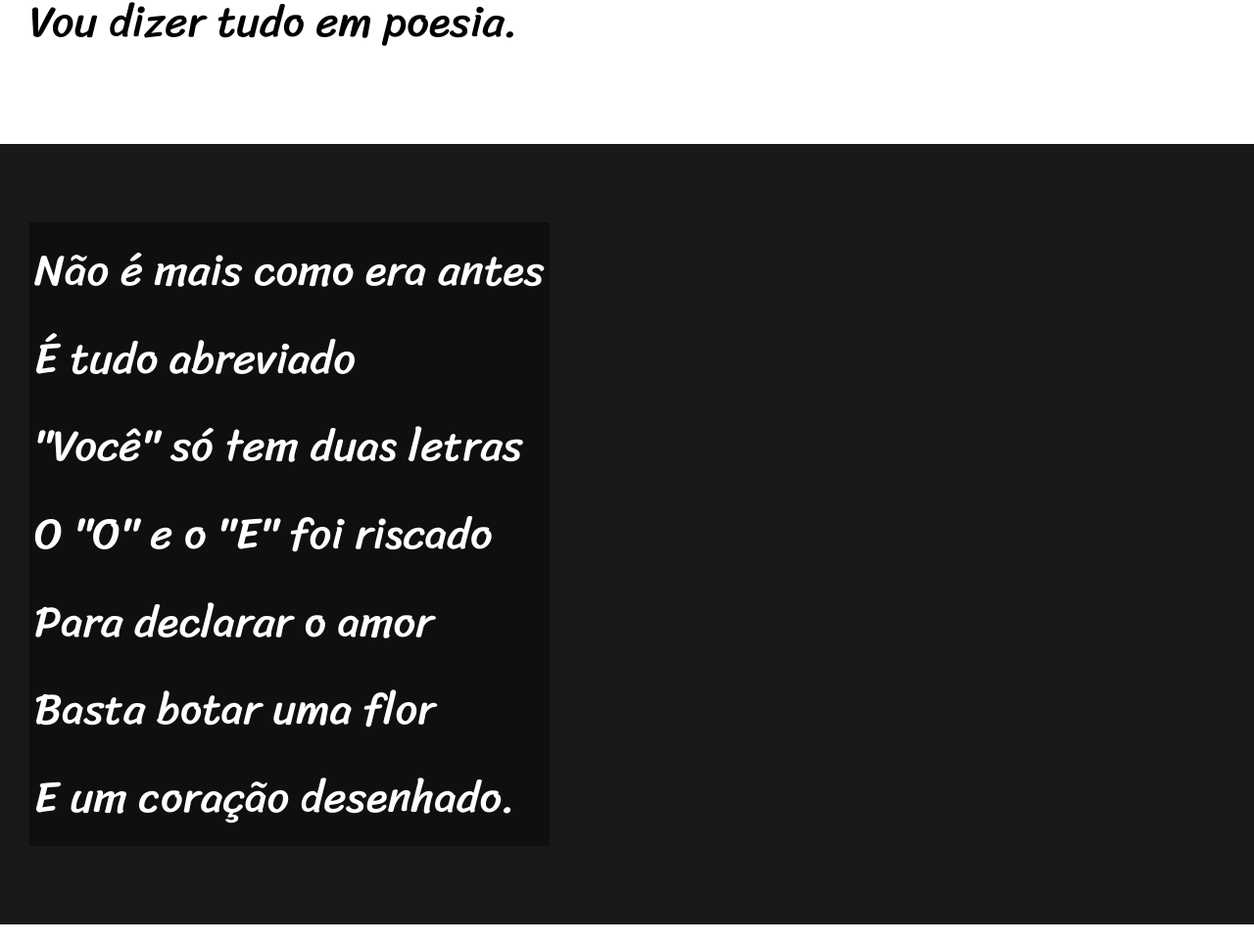
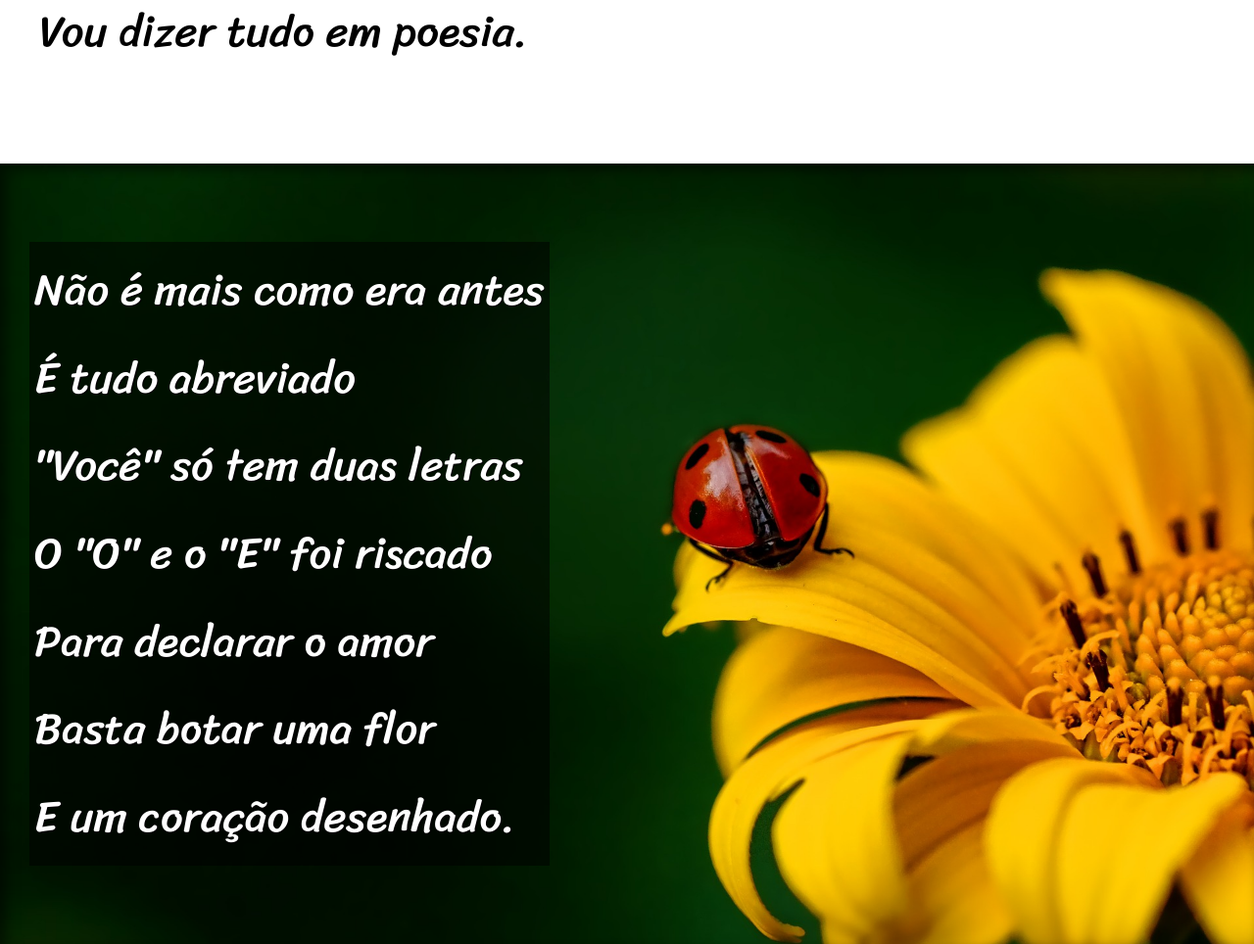
Before and after one commit to rafaelpradomendonca/HTML-CSS, a plain HTML site: page desafios/desafio012/index.html in a window 1280 px wide. Shown: the part 900-1864 px from the top of the page at 98% size. Drawn offline with Linux system fonts and the light colour scheme.

Commit message:
desafio 12 finalizado

```diff
--- a/desafios/desafio012/estilo/style.css
+++ b/desafios/desafio012/estilo/style.css
@@ -57,6 +57,10 @@ section{
     font-size: 3.5vw;
 }
 
+section > p {
+    padding:10px;
+}
+
 section.normal{
     background-color: white;
     color: black;
@@ -65,13 +69,28 @@ section.normal{
 section.imagem{
     background-color: rgb(24, 24, 24);
     color: white;
+    box-shadow:inset 6px 6px 13px 0px rgba(0, 0, 0, 0.555);
+    background-attachment: fixed;
+
 
 }
 
 section.imagem > p{
     display: inline-block;
     padding: 5px;
-    background-color: rgba(0, 0, 0, 0.356);
+    background-color: rgba(0, 0, 0, 0.541);
+    text-shadow: 1px 1px 0px black;
+}
+
+section#img01{
+    background-image: url('../imagens/background001.jpg');
+    background-position: right center;
+    background-size: cover;
+}
+
+section#img02{
+   background-image: url(../imagens/background002.jpg);
+   background-size: cover;
 }
 
 footer{
--- a/desafios/desafio012/index.html
+++ b/desafios/desafio012/index.html
@@ -32,7 +32,7 @@
 
 
 
-    <section class="imagem">
+    <section class="imagem" id="img01">
         <p>
             Não é mais como era antes <br>
             É tudo abreviado <br>
@@ -70,7 +70,7 @@
 
 
 
-    <section class="imagem">
+    <section class="imagem" id="img02">
         <p>
             Tenho saudade das cartas <br>
             Escritas com a própria mão <br>
```
